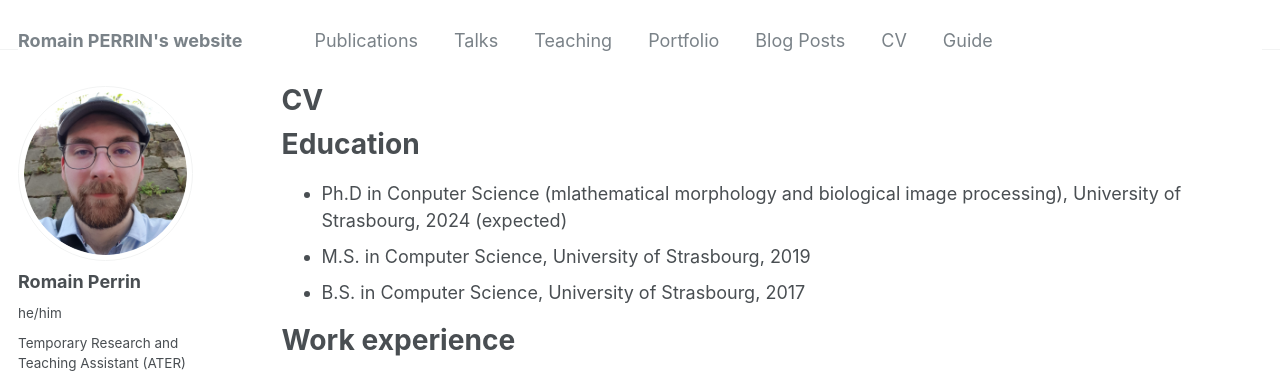
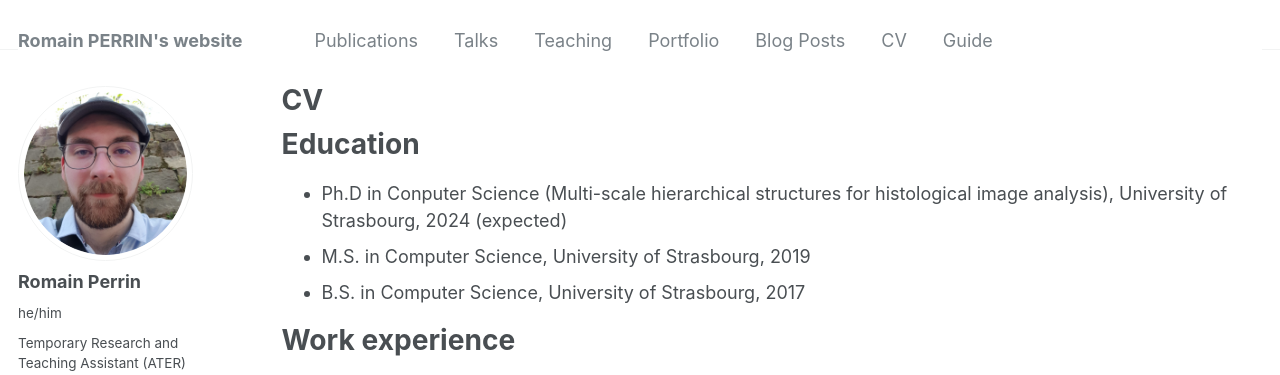
Before and after one commit to Romain96/Romain96.github.io, a Jekyll site: the page built from _pages/cv.md, in a window 1280 px wide and 900 px high. Shown: the top 375 px of the window. Built offline with Jekyll 4.4.1, drawn with Linux system fonts in a browser that asks for light colours; some web fonts are replaced.

Commit message:
update cv

```diff
--- a/_pages/cv.md
+++ b/_pages/cv.md
@@ -11,7 +11,7 @@ redirect_from:
 
 Education
 ======
-* Ph.D in Conputer Science (mlathematical morphology and biological image processing), University of Strasbourg, 2024 (expected)
+* Ph.D in Conputer Science (Multi-scale hierarchical structures for histological image analysis), University of Strasbourg, 2024 (expected)
 * M.S. in Computer Science, University of Strasbourg, 2019
 * B.S. in Computer Science, University of Strasbourg, 2017
 
```
